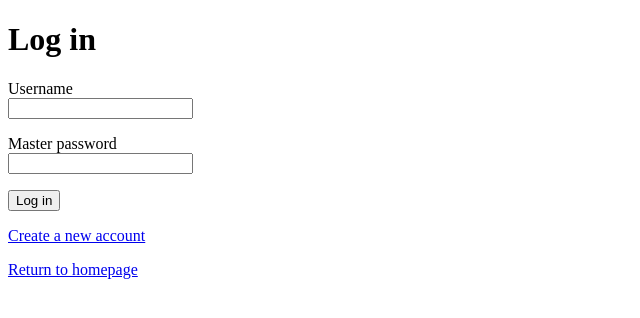
After one commit to raifkhatib/Password-vault-project, a Flask app: page /login in a window 1280 px wide. The commit adds this page. Shown: the top 318 px of the page, without its empty margins (0-640 px from the left). Run offline with Flask 3, Linux system fonts and the light colour scheme; some libraries are stand-ins or nearby versions.

Commit message:
Add login logout and protected sessions

```diff
--- a/app.py
+++ b/app.py
@@ -1,9 +1,18 @@
 import os
 import secrets
+from datetime import timedelta
 
-from flask import Flask, flash, redirect, render_template, url_for
+from flask import Flask, flash, redirect, render_template, session, url_for
+from flask_login import (
+    LoginManager,
+    current_user,
+    login_required,
+    login_user,
+    logout_user
+)
+from flask_wtf.csrf import CSRFProtect
 
-from forms import RegistrationForm
+from forms import LoginForm, RegistrationForm
 from models import User, db
 
 
@@ -14,8 +23,21 @@ app.config["SECRET_KEY"] = (
 )
 app.config["SQLALCHEMY_DATABASE_URI"] = "sqlite:///vault.db"
 app.config["SQLALCHEMY_TRACK_MODIFICATIONS"] = False
+app.config["SESSION_COOKIE_HTTPONLY"] = True
+app.config["SESSION_COOKIE_SAMESITE"] = "Lax"
+app.config["PERMANENT_SESSION_LIFETIME"] = timedelta(minutes=30)
 
 db.init_app(app)
+csrf = CSRFProtect(app)
+
+login_manager = LoginManager(app)
+login_manager.login_view = "login"
+login_manager.login_message = "Please log in to access your vault."
+
+
+@login_manager.user_loader
+def load_user(user_id):
+    return db.session.get(User, int(user_id))
 
 
 @app.route("/")
@@ -25,6 +47,9 @@ def home():
 
 @app.route("/register", methods=["GET", "POST"])
 def register():
+    if current_user.is_authenticated:
+        return redirect(url_for("vault"))
+
     form = RegistrationForm()
 
     if form.validate_on_submit():
@@ -43,10 +68,52 @@ def register():
             db.session.add(user)
             db.session.commit()
 
-            flash("Account created successfully.")
-            return redirect(url_for("home"))
+            flash("Account created. You can now log in.")
+            return redirect(url_for("login"))
 
     return render_template("register.html", form=form)
+
+
+@app.route("/login", methods=["GET", "POST"])
+def login():
+    if current_user.is_authenticated:
+        return redirect(url_for("vault"))
+
+    form = LoginForm()
+
+    if form.validate_on_submit():
+        username = form.username.data.strip().lower()
+
+        user = db.session.scalar(
+            db.select(User).where(User.username == username)
+        )
+
+        if user is None or not user.check_password(form.password.data):
+            flash("Invalid username or master password.")
+        else:
+            session.clear()
+            login_user(user)
+            session.permanent = True
+
+            flash("Login successful.")
+            return redirect(url_for("vault"))
+
+    return render_template("login.html", form=form)
+
+
+@app.route("/vault")
+@login_required
+def vault():
+    return render_template("vault.html")
+
+
+@app.route("/logout", methods=["POST"])
+@login_required
+def logout():
+    logout_user()
+    session.clear()
+    flash("You have been logged out.")
+    return redirect(url_for("home"))
 
 
 with app.app_context():
--- a/forms.py
+++ b/forms.py
@@ -33,3 +33,23 @@ class RegistrationForm(FlaskForm):
     )
 
     submit = SubmitField("Create account")
+
+
+class LoginForm(FlaskForm):
+    username = StringField(
+        "Username",
+        validators=[
+            DataRequired(),
+            Length(min=3, max=30)
+        ]
+    )
+
+    password = PasswordField(
+        "Master password",
+        validators=[
+            DataRequired(),
+            Length(min=1, max=128)
+        ]
+    )
+
+    submit = SubmitField("Log in")
--- a/models.py
+++ b/models.py
@@ -1,6 +1,7 @@
 import os
 from datetime import datetime, timezone
 
+from flask_login import UserMixin
 from flask_sqlalchemy import SQLAlchemy
 from werkzeug.security import check_password_hash, generate_password_hash
 
@@ -8,7 +9,7 @@ from werkzeug.security import check_password_hash, generate_password_hash
 db = SQLAlchemy()
 
 
-class User(db.Model):
+class User(UserMixin, db.Model):
     id = db.Column(db.Integer, primary_key=True)
     username = db.Column(db.String(80), unique=True, nullable=False)
     password_hash = db.Column(db.String(255), nullable=False)
--- a/requirements.txt
+++ b/requirements.txt
@@ -1,3 +1,4 @@
 Flask==3.1.3
 Flask-SQLAlchemy==3.1.1
 Flask-WTF==1.3.0
+Flask-Login==0.6.3
--- /dev/null
+++ b/templates/login.html
@@ -0,0 +1,46 @@
+<!DOCTYPE html>
+<html lang="en">
+<head>
+    <meta charset="UTF-8">
+    <meta name="viewport" content="width=device-width, initial-scale=1.0">
+    <title>Log In - Password Vault</title>
+</head>
+<body>
+    <main>
+        <h1>Log in</h1>
+
+        {% with messages = get_flashed_messages() %}
+            {% if messages %}
+                {% for message in messages %}
+                    <p>{{ message }}</p>
+                {% endfor %}
+            {% endif %}
+        {% endwith %}
+
+        <form method="post">
+            {{ form.hidden_tag() }}
+
+            <p>
+                {{ form.username.label }}<br>
+                {{ form.username(autocomplete="username") }}
+            </p>
+            {% for error in form.username.errors %}
+                <p>{{ error }}</p>
+            {% endfor %}
+
+            <p>
+                {{ form.password.label }}<br>
+                {{ form.password(autocomplete="current-password") }}
+            </p>
+            {% for error in form.password.errors %}
+                <p>{{ error }}</p>
+            {% endfor %}
+
+            {{ form.submit() }}
+        </form>
+
+        <p><a href="{{ url_for('register') }}">Create a new account</a></p>
+        <p><a href="{{ url_for('home') }}">Return to homepage</a></p>
+    </main>
+</body>
+</html>
```
Also changed, not shown: templates/index.html (+12 -1 lines), templates/vault.html (added, +20 -0 lines).
